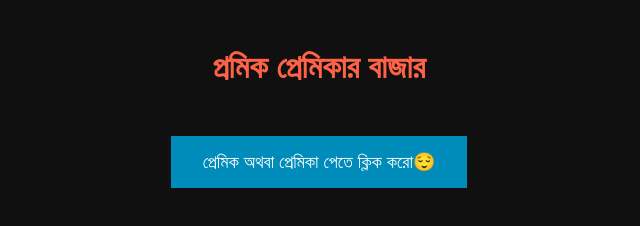
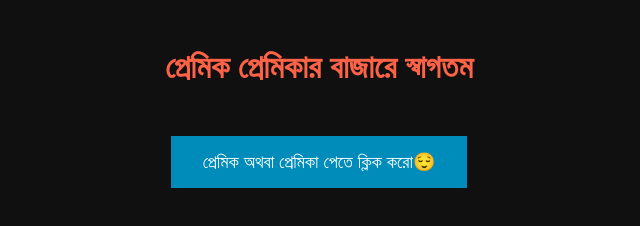
Before and after one commit to naime001/premik-lagbe, a plain HTML site: page index.html in a window 1280 px wide. Shown: the whole page, without its empty margins (321-961 px from the left). Drawn offline with Linux system fonts and the light colour scheme.

Commit message:
Update index.html

```diff
--- a/index.html
+++ b/index.html
@@ -3,7 +3,7 @@
 <head>
     <meta charset="UTF-8">
     <meta name="viewport" content="width=device-width, initial-scale=1.0">
-    <title>প্রেমিক প্রেমিকার বাজারে স্বাগতম</title>
+    <title>প্রেমিক প্রেমিকার বাজার</title>
     <style>
         body {
             font-family: 'Arial', sans-serif;
@@ -63,7 +63,7 @@
     </style>
 </head>
 <body>
-    <h1>প্রমিক প্রেমিকার বাজার</h1>
+    <h1>প্রেমিক প্রেমিকার বাজারে স্বাগতম</h1>
     <button id="hackButton">প্রেমিক অথবা প্রেমিকা পেতে ক্লিক করো😌</button>
     <div id="loading"></div>
     <div id="log"></div>
```
